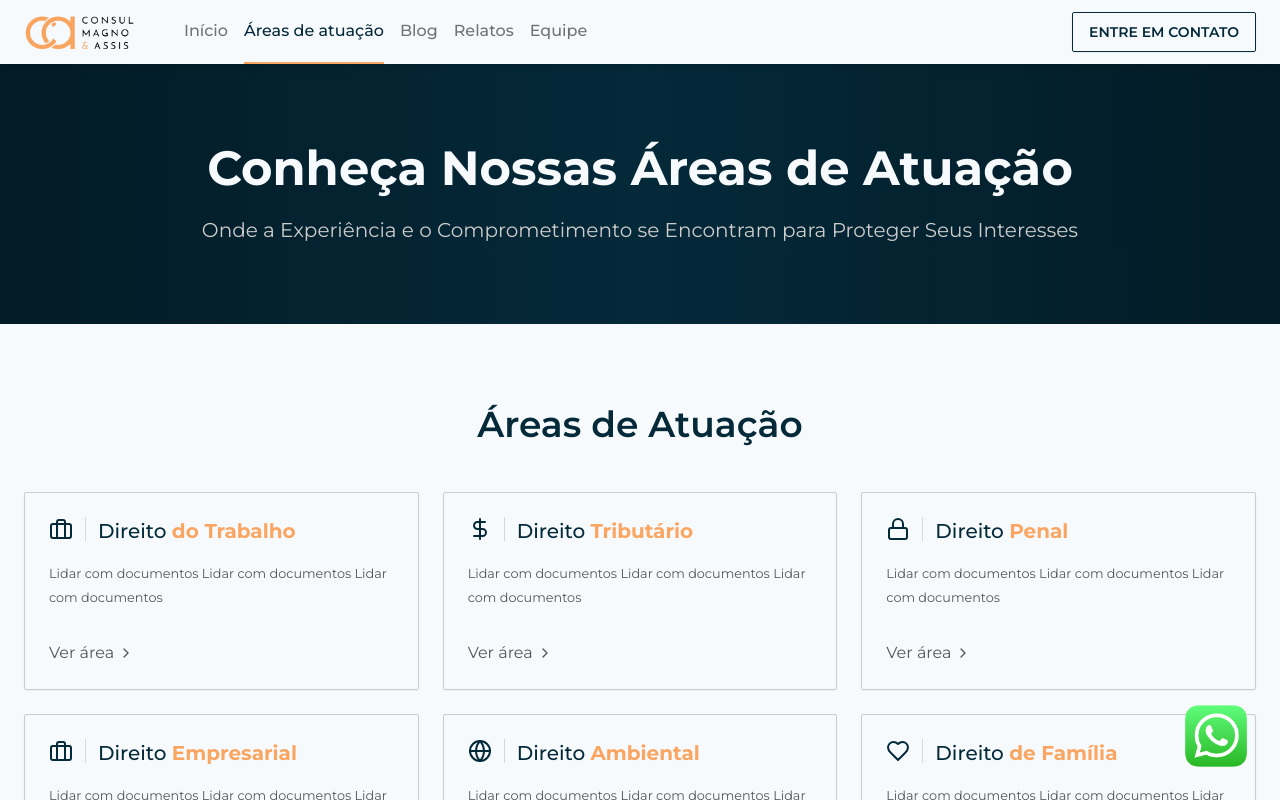
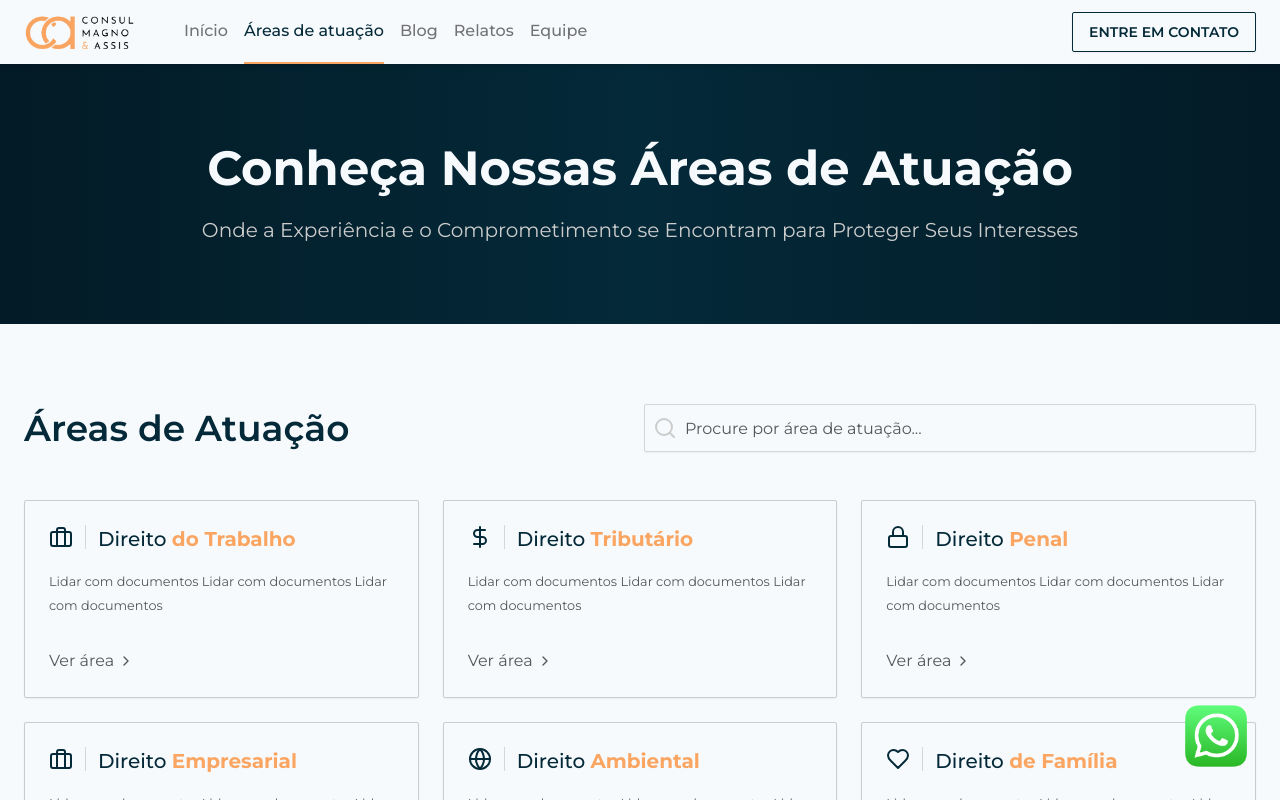
Before and after one commit to charmingruby/consulmagno-e-assis, a Next.js app: page /areas-de-atuacao in a window 1280 px wide. Shown: the top 800 px of the page. Built offline with nearby package versions, Linux system fonts and the light colour scheme.

Commit message:
created areas search bar

```diff
--- /dev/null
+++ b/src/app/(public)/(routes)/areas-de-atuacao/components/search-bar.tsx
@@ -0,0 +1,13 @@
+import { Search } from 'lucide-react'
+
+export function SearchBar() {
+  return (
+    <div className="w-full pl-2 h-12 items-center flex-1 gap-2 flex flex-row border bg-white border-gray-100 rounded-sm shadow-sm">
+      <Search className="text-gray-200" />
+      <input
+        placeholder="Procure por área de atuação..."
+        className="bg-white flex-1 flex h-full"
+      />
+    </div>
+  )
+}
--- a/src/app/(public)/(routes)/areas-de-atuacao/page.tsx
+++ b/src/app/(public)/(routes)/areas-de-atuacao/page.tsx
@@ -4,6 +4,7 @@ import * as Container from '@/components/ui/container'
 import { AreaList } from './components/area-list'
 import { ArrowRight } from 'lucide-react'
 import Link from 'next/link'
+import { SearchBar } from './components/search-bar'
 
 export default function AreasDeAtuaçao() {
   return (
@@ -25,9 +26,15 @@ export default function AreasDeAtuaçao() {
       <Container.Root backgroundColor="white">
         <Container.Content className="">
           <div className="grid grid-row">
-            <div className="flex justify-center mb-12">
-              <PageTitle title="Áreas de Atuação" />
+            <div className="grid grid-cols-2 w-full gap-2 mb-12">
+              <div className="flex items-center gap-2">
+                <PageTitle title="Áreas de Atuação" />
+              </div>
+              <div className="flex items-center">
+                <SearchBar />
+              </div>
             </div>
+
             <AreaList />
           </div>
         </Container.Content>
--- a/src/components/ui/form/text-area.tsx
+++ b/src/components/ui/form/text-area.tsx
@@ -18,7 +18,7 @@ const TextAreaInput = forwardRef<HTMLTextAreaElement, TextAreaInputProps>(
           id={inputId}
           name={name}
           className={`
-          w-full bg-white min-h-[8rem] px-3 outline-none box-border placeholder-shown:pt-4 pt-6 peer transition-colors border rounded-lg focus:outline-secondary-main focus:border-gray-50 cursor-pointer
+          w-full bg-white min-h-[8rem] px-3 outline-none box-border placeholder-shown:pt-4 pt-6 peer transition-colors border rounded-lg focus:outline-secondary-main focus:border-gray-50
           ${hasError
               ? 'border-danger-300 placeholder-danger-300'
               : 'border-gray-100 placeholder-gray-200 focus:border-primary-300 '
--- a/src/components/ui/form/text-input.tsx
+++ b/src/components/ui/form/text-input.tsx
@@ -17,7 +17,7 @@ const TextInput = forwardRef<HTMLInputElement, InputProps>(
           id={inputId}
           name={name}
           className={`
-          w-full bg-white h-[52px] px-3 outline-none box-border placeholder-shown:pt-0 pt-4 peer transition-all border rounded-lg focus:outline-secondary-main focus:border-gray-50 cursor-pointer
+          w-full bg-white h-[52px] px-3 outline-none box-border placeholder-shown:pt-0 pt-4 peer transition-all border rounded-lg focus:outline-secondary-main focus:border-gray-50
           ${
             hasError
               ? 'border-danger-300 placeholder-danger-300'
```
